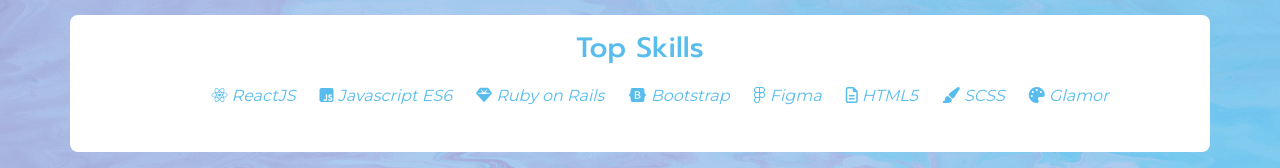
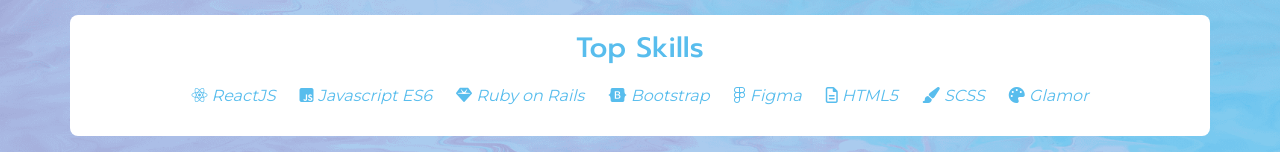
Before and after one commit to simon-a-walton/simon-a-walton-dev, a React (Create React App) app: page /#/about in a window 1280 px wide. Shown: the part 654-822 px from the top of the page. Built offline with nearby package versions, Linux system fonts and the light colour scheme.

Commit message:
changed ul element to a div to remove unwanted margin-left

```diff
--- a/src/pages/about.jsx
+++ b/src/pages/about.jsx
@@ -71,7 +71,7 @@
         </div>
         <div className={`container py-3 my-3 ${topSkillsBox}`}>
           <h3 className="text-center">Top Skills</h3>
-          <ul className="d-flex flex-wrap justify-content-center" id="top-skills">
+          <div className="d-flex flex-wrap justify-content-center" id="top-skills">
             <li><i className="fab fa-react" /> <em>ReactJS</em></li>
             <li><i className="fab fa-js-square" /> <em>Javascript ES6</em></li>
             <li><i className="fas fa-gem" /> <em>Ruby on Rails</em></li>
@@ -80,7 +80,7 @@
             <li><i className="far fa-file-alt" /> <em>HTML5</em></li>
             <li><i className="fas fa-paint-brush" /> <em>SCSS</em></li>
             <li><i className="fas fa-palette" /> <em>Glamor</em></li>
-          </ul>
+          </div>
         </div>
       </Fade>
     </>
```
